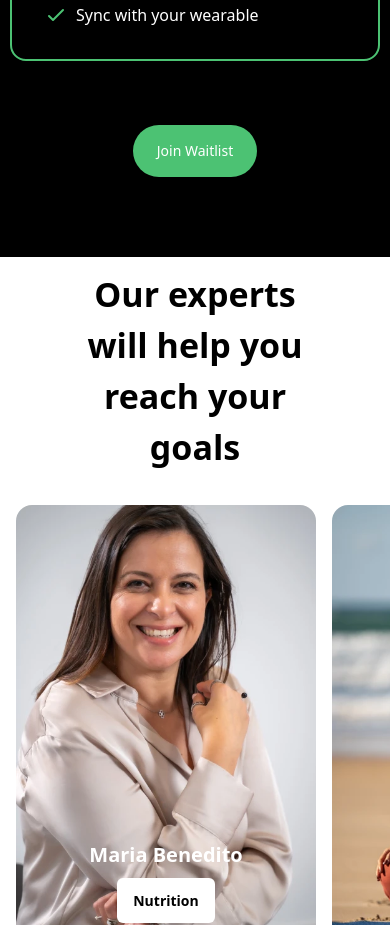
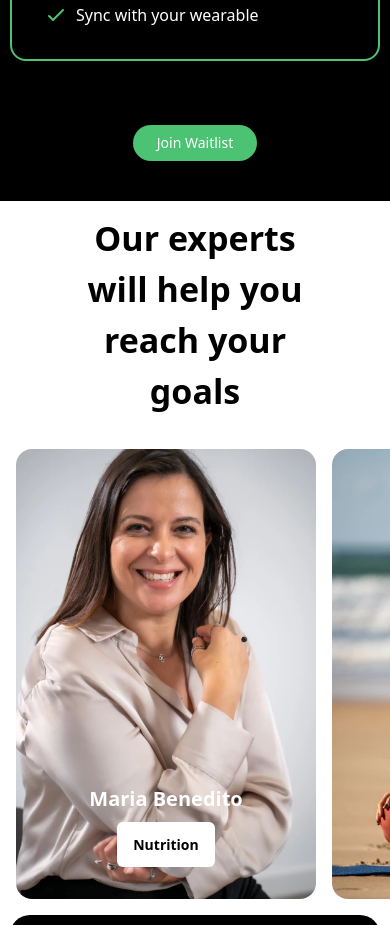
Before and after one commit to saammz/alivee-web, a React (Vite) app: page / in a window 390 px wide. Shown: the part 10540-11465 px from the top of the page. Built offline with nearby package versions, Linux system fonts and the light colour scheme.

Commit message:
Fixed images and responsiveness on xl screens

```diff
--- a/src/components/DarkBG/Plans.jsx
+++ b/src/components/DarkBG/Plans.jsx
@@ -1,13 +1,22 @@
 import { useState } from "react";
 import Premium from "./Premium";
 import FamilyPlan from "./FamilyPlan";
-import { Link } from "react-router-dom";
+import useModalHook from "../FormModal/useFormHook";
 import { useRef } from "react";
+import Button from "../Shared/Button";
+import Modal from "../FormModal/FormModal";
 
 const Plans = () => {
   const [showYearly, setShowYearly] = useState(false);
   const planRef = useRef(null);
   console.log(planRef.current);
+
+  const { isOpen, openModal, closeModal } = useModalHook();
+
+  const handleSubmitForm = (formData) => {
+    console.log(formData);
+    closeModal();
+  };
 
   return (
     <>
@@ -336,13 +345,10 @@ const Plans = () => {
         <Premium />
         <FamilyPlan />
       </div>
-      <div className="flex items-center justify-center md:flex md:items-center md:space-x-4 mb-[5rem]">
-        <Link>
-          <button className="text-white bg-[#4cc273] hover:bg-opacity-90 hover:text-white px-6 py-4 rounded-[2rem] text-sm font-medium">
-            Join Waitlist
-          </button>
-        </Link>
+      <div className="flex items-center justify-center mb-10">
+      <Button onclick={openModal} text="Join Waitlist" className="sm-max:px-4 sm-max:py-2" />
       </div>
+      <Modal isOpen={isOpen} onClose={closeModal} onSubmit={handleSubmitForm} />
     </>
   );
 };
```
